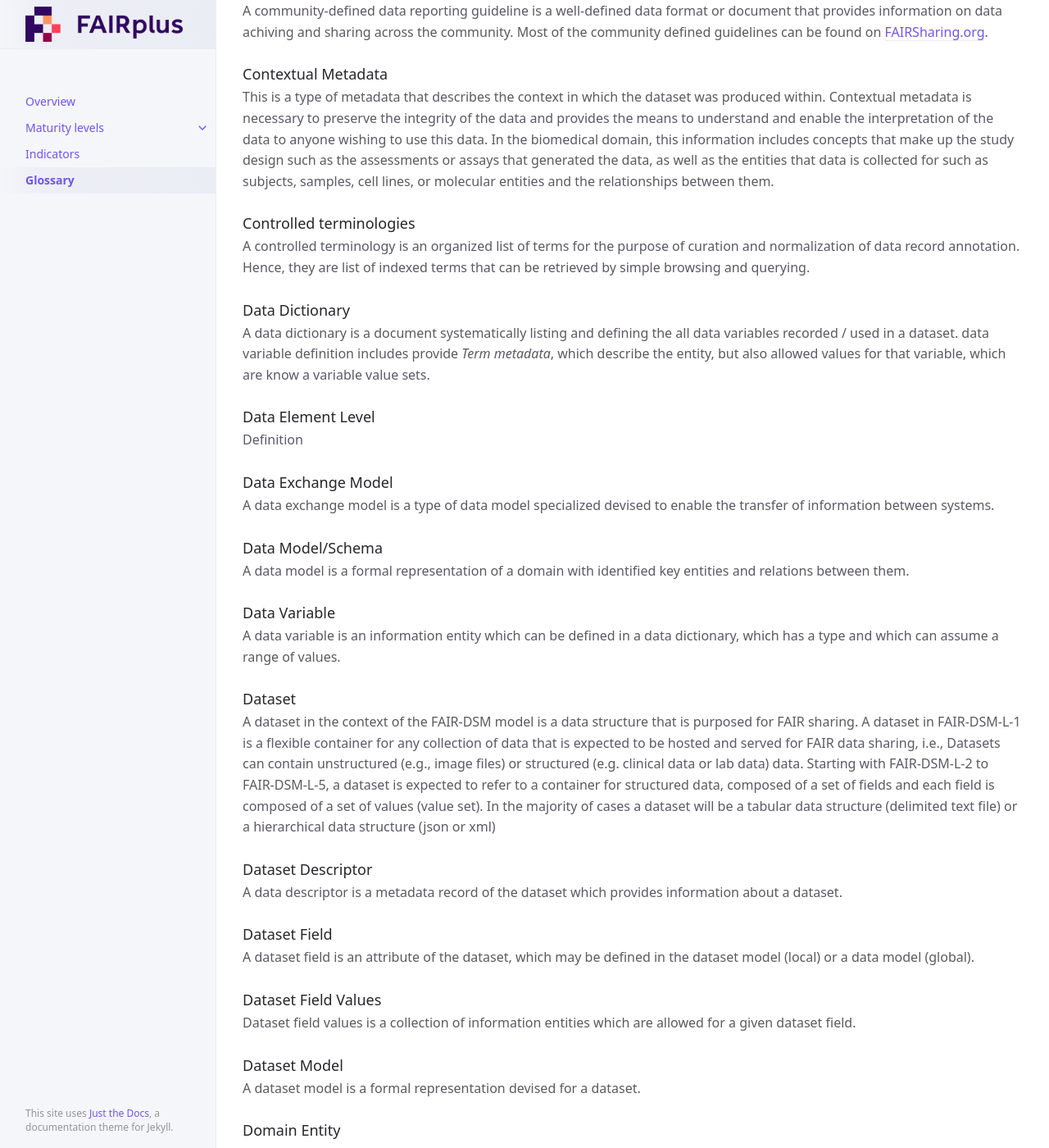
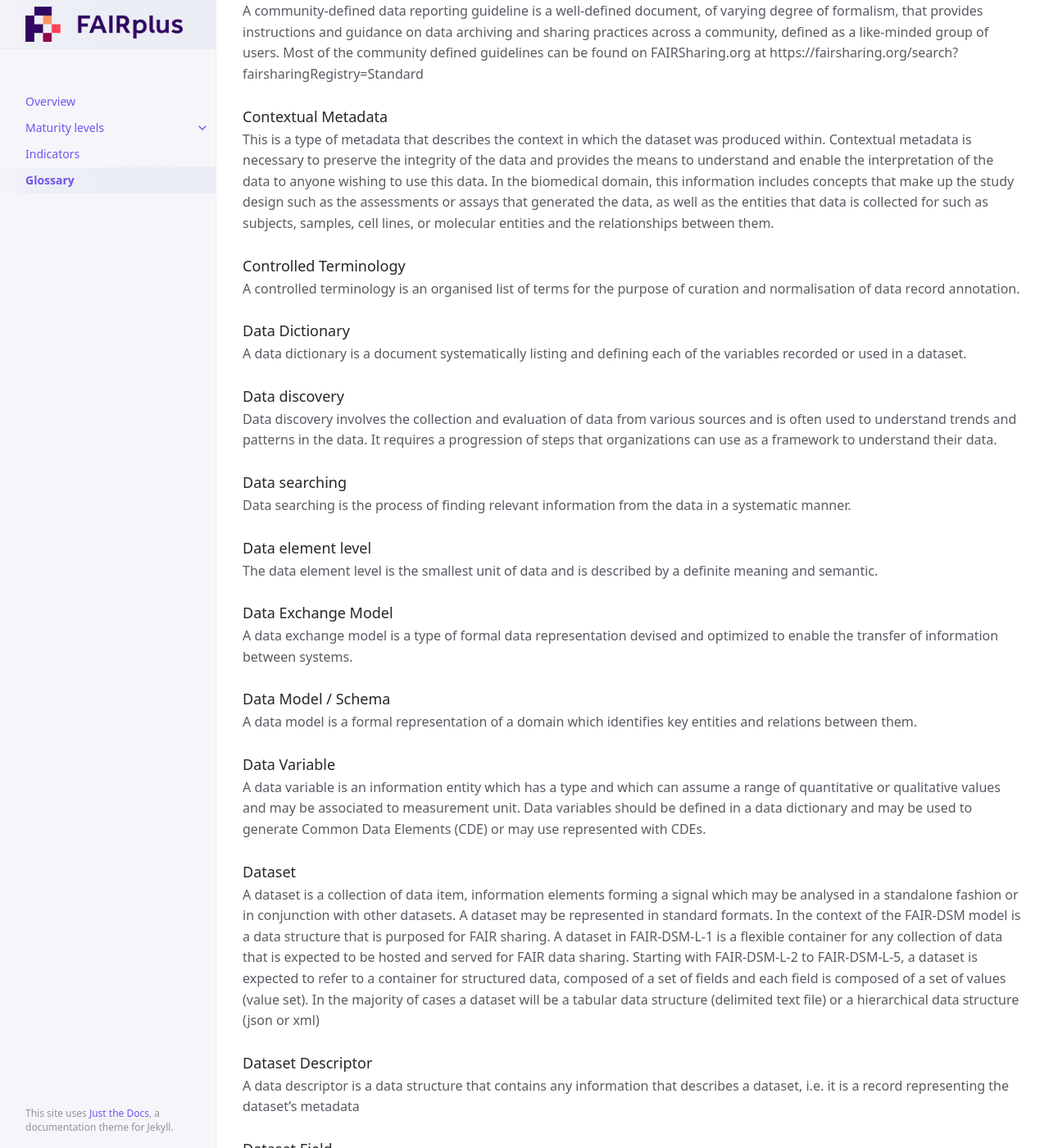
Before and after one commit to FAIRplus/Data-Maturity, a Jekyll site: the page built from docs/Glossary.md, in a window 1280 px wide and 1400 px high, scrolled down 303 px. Shown: the whole window at 82% size. Built offline with Jekyll 4.4.1, drawn with Linux system fonts in a browser that asks for light colours; some of the changed text lies outside the part shown.

Commit message:
Update glossary

```diff
--- a/docs/Glossary.md
+++ b/docs/Glossary.md
@@ -7,130 +7,130 @@ nav_order: 4
 # Glossary terms
 
 ### Common Data Element
-A common data element are standardized key terms or concepts, established so that they may be used in studies, to enhance data quality and reusability over time.
+A common data element is a standardized key term or concept, established so that it may be reused in a range of projects/studies, to enhance data quality and reusability over time.
 
-### Community-defined data reporting guidelines
-A community-defined data reporting guideline is a well-defined data format or document that provides information on data achiving and sharing across the community. Most of the community defined guidelines can be found on [FAIRSharing.org](https://fairsharing.org/search?fairsharingRegistry=Standard).
+### Community-defined data reporting guideline
+A community-defined data reporting guideline is a well-defined  document, of varying degree of formalism, that provides instructions and guidance on data archiving and sharing  practices across a community, defined as a like-minded group of users. Most of the community defined guidelines can be found on FAIRSharing.org at https://fairsharing.org/search?fairsharingRegistry=Standard
 
 ### Contextual Metadata
 This is a type of metadata that describes the context in which the dataset was produced within.  Contextual metadata is necessary to preserve the integrity of the data and provides the means to understand and enable the interpretation of the data to anyone wishing to use this data. In the biomedical domain, this information includes concepts that make up the study design such as the assessments or assays that generated the data, as well as the entities that data is collected for such as subjects, samples, cell lines, or molecular entities and the relationships between them.
 
-### Controlled terminologies
-A controlled terminology is an organized list of terms for the purpose of curation and normalization of data record annotation. Hence, they are list of indexed terms that can be retrieved by simple browsing and querying.
+### Controlled Terminology
+A controlled terminology is an organised list of terms for the purpose of curation and normalisation of data record annotation.
 
 ### Data Dictionary
-A data dictionary is a document systematically listing and defining the all data variables recorded / used in a dataset. data variable definition includes provide *Term metadata*, which describe the entity, but also allowed values for that variable, which are know a variable value sets.
+A data dictionary is a document systematically listing and defining each of the variables recorded or used in a dataset.
 
-### Data Element Level
-Definition
+### Data discovery
+Data discovery involves the collection and evaluation of data from various sources and is often used to understand trends and patterns in the data. It requires a progression of steps that organizations can use as a framework to understand their data.
+
+### Data searching
+Data searching is the process of finding relevant information from the data in a systematic manner.
+
+### Data element level
+The data element level is the smallest unit of data and is described by a definite meaning and semantic.
 
 ### Data Exchange Model
-A data exchange model is a type of data model specialized devised to enable the transfer of information between systems.
+A data exchange model is a type of formal data representation devised and optimized to enable the transfer of information between systems.
 
-### Data Model/Schema
-A data model is a formal representation of a domain with identified key entities and relations between them.
+### Data Model / Schema
+A data model is a formal representation of a domain which identifies key entities and relations between them.
 
 ### Data Variable
-A data variable is an information entity which can be defined in a data dictionary, which has a type and which can assume a range of values.
+A data variable is an information entity  which has a type and which can assume a range of quantitative or qualitative values and may be associated to measurement unit. Data variables should be defined in a data dictionary and may be used to generate Common Data Elements (CDE) or may use represented with CDEs.
 
 ### Dataset
-A dataset in the context of the FAIR-DSM model is a data structure that is purposed for FAIR sharing. A dataset in FAIR-DSM-L-1 is a flexible container for any collection of data that is expected to be hosted and served for FAIR data sharing, i.e., Datasets can contain unstructured (e.g., image files) or structured (e.g. clinical data or lab data) data.  Starting with FAIR-DSM-L-2 to FAIR-DSM-L-5, a dataset is expected to refer to a container for structured data, composed of a set of fields and each field is composed of a set of values (value set). In the majority of cases a dataset will be a tabular data structure (delimited text file) or a hierarchical data structure (json or xml)
+A dataset is a collection of data item, information elements forming a signal which may be analysed in a standalone fashion or in conjunction with other datasets. A dataset may be represented in standard formats. In the context of the FAIR-DSM model is a data structure that is purposed for FAIR sharing. A dataset in FAIR-DSM-L-1 is a flexible container for any collection of data that is expected to be hosted and served for FAIR data sharing. Starting with FAIR-DSM-L-2 to FAIR-DSM-L-5, a dataset is expected to refer to a container for structured data, composed of a set of fields and each field is composed of a set of values (value set). In the majority of cases a dataset will be a tabular data structure (delimited text file) or a hierarchical data structure (json or xml)
 
 ### Dataset Descriptor
-A data descriptor is a metadata record of the dataset which provides information about a dataset.
+A data descriptor is a data structure that contains any information that describes a dataset, i.e. it is a record representing the dataset's metadata
 
 ### Dataset Field
-A dataset field is an attribute of the dataset, which may be defined in the dataset model (local) or a data model (global).
+A dataset field is an attribute of the dataset, which may be defined in a dataset model
 
 ### Dataset Field Values
-Dataset field values is a collection of information entities which are allowed for a given dataset field.
+Dataset field values correspond to a set of information entities which are allowed for a given dataset field.
 
 ### Dataset Model
-A dataset model is a formal representation devised for a dataset.
+A dataset model is a formal representation devised for the archiving and exchange of domain specific data
 
 ### Domain Entity
-A domain entity is a information element (a type, a concept) core to the description of a given knowledge area.
+A domain entity is an information element (a type, a concept) core to the description of a given knowledge area
 
-### Domain Model
-Definition
+### Domain model
+The domain model is a  formal representation of a knowledge domain with concepts, roles, datatypes, individuals, and rules, typically grounded in a description logic.
 
-### Field Level Metadata
-Definition
+### FAIR sharing
+FAIR sharing is a use case  for a data object (dataset) to exhibit a state of FAIRness purposed for sharing and re-use
 
-### General Purpose Metadata Schema
-Definition
+### Field level metadata
+The field level metadata described in detail about the data stored in the field either based on the type of data, the usage of data, the data source etc.
+
+### General purpose metadata schema
+General metadata schemas have a reduced learning curve and reduced expertise requirements, but their description may be inadequate in a specific domain. They include what are considered the essential elements to describe any data. Such schemas therefore lack domain-specificity and granularity.
 
 ### Generic Data Model
-Definition
+Generic data models are generalizations of conventional data models that define standardised general relation types, together with the data that may be related or connected by such a relation type.
 
-### Indentifiable Dataset
-Definition
+### Identifiable dataset
+Identifiable dataset is any information (personal or indirect) that can link a dataset to its research study.
 
-### Key Master Data Entities
-Definition
-
-### Linked Data Representation
-Definition
+### Linked data representation
+Linked Data is a set of design principles for sharing machine-readable interlinked data on the Web. When combined with Open Data (data that can be freely used and distributed), it is called linked data representation
 
 ### Machine-Interpretable Format
-Definition
+A format in which the computer/machine can interpret the underlying data similar to a human and dedude conclusions on the dataset based on human's questions
 
 ### Machine-Readable Format
-A machine readable format is a information representation specifying how to serialize (write) information/data in ways software agents can handle.
+A machine readable format is a information representation specifying how to serialise (write) information/data in ways software agents can handle
 
 ### Master Data Entity
-The conceptual entity about which the observed or measured data is reported in the dataset(s). E.g., chemical compound, biospecimen, human subject, animal subject, cell-line.
+The conceptual entity about which the observed or measured data is reported in the dataset(s). E.g., chemical compound, biospecimen, human subject, animal subject, cell-line
 
 ### Metadata Record
-A metadata record is an instance of a metadata schema denoting/describing an entity, digital or otherwise.
+A metadata record is an instance of a metadata schema denoting/describing an entity, digital or otherwise
 
-### Metadata Registry
-Definition
+### Metadata registry
+A metadata registry is a central location in an organization where metadata definitions are stored and maintained in a controlled method.
 
 ### Metadata Schema
-A metadata schema is a formal representation / specification which defines a set of descriptors needed to denote an entity.
+a metadata schema is a formal representation / specification which defines a set of descriptors needed to denote an entity
 
-### Minimum Information Reporting Guidelines
+### Minimum information reporting guidelines
 A minimum information reporting guideline consist of sets of guidelines and formats for reporting data derived by specific high-throughput methods. Their purpose is to ensure the data generated by these methods can be easily verified, analysed and interpreted by the wider scientific community.
 
-### Ontology Terms
-An ontology term is a entity defined in a semantic data model or a pre-defined ontology. it can be a Class/type or a Property/relation.
-
-### Project Dataset
-Definition
-
-### Reference Data Entity
-Definition
+### Ontology Term
+An ontology term is a entity defined in a semantic data model or a pre-defined ontology. it can be a Class/type or a Property/relation
 
 ### Reference Field
-Definition
+A reference field is a field that represents a relationship between a data entity and one or more other data entities, which may belong to the same or different entity type.
 
 ### Reporting Guideline
-A reporting guideline is a document, usually available as unstructure text, outlining annotation requirements in a specific domain for the purpose of data archiving, exchange and reporting.
+A reporting guideline is a document, usually available as unstructured text, outlining annotation requirements in a specific domain for the purpose of data archiving, exchange and reporting.
 
 ### Resolvable Identifier
-Definition
+A resolvable identifier is one that enables a system to locate the identified resource, or some information about it, such as metadata or a service related to it, elsewhere in the network.
 
 ### Semantic Data Model
-Semantic data model is a type of data model where all entities (classes and relations) are either defined as an ontology using formal semantics (ie the semantic data model is an ontology) or where all entities and relations between entities have been mapped to one or more ontologies.
+A semantic model for the dataset describes the meaning of entities and relations in the dataset accurately, unambiguously, and in a computer-actionable way.
 
-### Standard Generic Dataset Model
-Definition
+### Standard Generic Dataset Descriptor Model
+
 
 ### Structured Dataset
 A structured dataset is a information object which is represented according to some principled ways, thus adding contraints and structure to information representation.
 
-### Study Design
-Definition
-
-### Study Design Element
-Definition
+### Study design
+Study designs are the set of methods and procedures used to collect and analyze data in a study.
 
 ### Term Metadata
-Definition
+An ontology term metadata is any descriptor used to describe an entity in a ontology (or a concept in a SKOS vocabulary).
 
-### Tidy Data Principles
-Definition
+### Tidy Data principles
+Tidy datasets provide a standardized way to link the structure of a dataset (its physical layout) with its semantics (its meaning). In tidy data:
+1. Each variable forms a column.
+2. Each observation forms a row.
+3. Each type of observational unit forms a table
 
-### Value Level Metadata
-Definition
+### Value level metadata
+Value-level metadata describes the data attributes like type, length, format, controlled terminology, origin, derivation method or comments associated with a subsetted value
```
